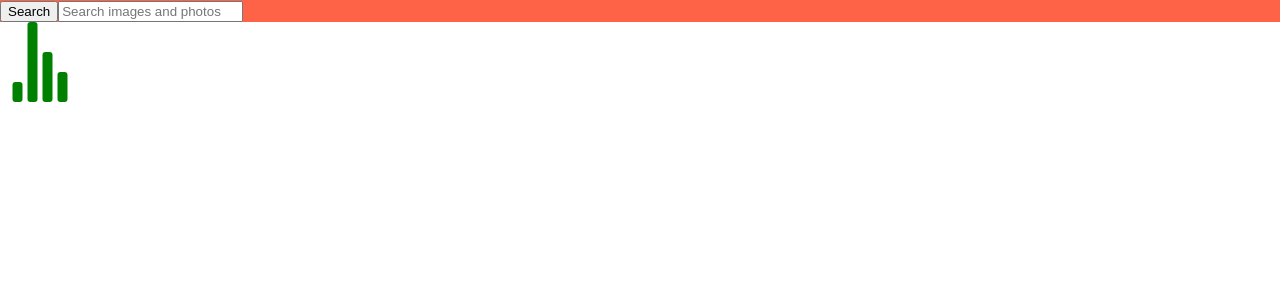
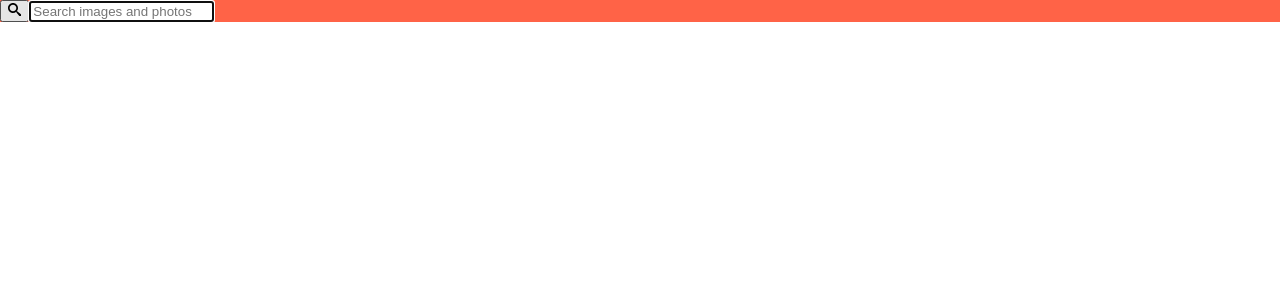
Before and after one commit to swcAlexander/goit-react-hw-03-image-finder, a React (Create React App) app: page / in a window 1280 px wide. Shown: the top 300 px of the page. Built offline with nearby package versions, Linux system fonts and the light colour scheme.

Commit message:
some changes. Add searchbar

```diff
--- a/package.json
+++ b/package.json
@@ -12,8 +12,10 @@
     "notiflix": "^3.2.6",
     "react": "^18.1.0",
     "react-dom": "^18.1.0",
+    "react-icons": "^4.10.1",
     "react-loader-spinner": "^5.3.4",
     "react-scripts": "5.0.1",
+    "react-toastify": "^9.1.3",
     "web-vitals": "^2.1.3"
   },
   "scripts": {
--- a/src/components/App.jsx
+++ b/src/components/App.jsx
@@ -1,62 +1,49 @@
 import React from 'react';
+import axios from 'axios';
+import Notiflix from 'notiflix';
 import Modal from './Modal/Modal';
-import { Searchbar } from './Searchbar/Searchbar';
-import { Loaader } from './Loader/Loader';
+import Searchbar from './Searchbar/Searchbar';
+import { ToastContainer } from 'react-toastify';
+import { Loader } from './Loader/Loader';
+import 'react-toastify/dist/ReactToastify.css';
 
 export class App extends React.Component {
   state = {
+    images: [],
     showModal: false,
+    loading: false,
   };
-  // searchQuery = '';
-  // page = 1;
-  // PER_PAGE = 40;
 
-  // const fetchGallery = () => {
-  //   const axiosOptions = {
-  //     method: 'get',
-  //     url: 'https://pixabay.com/api/',
-  //     params: {
-  //       key: '35072085-a0b1b3afc3e4ed85b172a35ba',
-  //       q: `${this.searchQuery}`,
-  //       image_type: 'photo',
-  //       orientation: 'horizontal',
-  //       safesearch: true,
-  //       page: `${this.page}`,
-  //       per_page: `${this.PER_PAGE}`,
-  //     },
-  //   };
-  //   try {
-  //     const response = axios(axiosOptions);
+  async fetchGallery() {
+    const axiosOptions = {
+      method: 'get',
+      url: 'https://pixabay.com/api/',
+      params: {
+        key: '35072085-a0b1b3afc3e4ed85b172a35ba',
+        q: `${this.searchQuery}`,
+        image_type: 'photo',
+        orientation: 'horizontal',
+        safesearch: true,
+        page: `${this.page}`,
+        per_page: `${this.PER_PAGE}`,
+      },
+    };
+    try {
+      const response = await axios(axiosOptions);
 
-  //     this.incrementPage();
-  //     return response.data;
-  //   } catch {
-  //     console.log('Помилка!');
-  //   }
-  // };
-
-  // incrementPage = () => {
-  //   this.page += 1;
-  // };
-
-  // resetPage = () => {
-  //   this.page = 1;
-  // };
-
-  // resetEndOfHits = () => {
-  //   this.endOfHits = false;
-  // };
-  // hasMoreImages = () => {
-  //   return this.page === Math.ceil(this.totalPages / this.per_page);
-  // };
-
-  // getquery = () => {
-  //   return this.searchQuery;
-  // };
-
-  // setquery = newQuery => {
-  //   this.searchQuery = newQuery;
-  // };
+      this.incrementPage();
+      return response.data;
+    } catch {
+      console.log('Помилка!');
+      Notiflix.Notify.info(
+        "We're sorry, but you've reached the end of search results."
+      );
+      // refs.loadMoreEl.classList.add('is-hidden');
+    }
+  }
+  handleFormSubmit = imageName => {
+    console.log(imageName);
+  };
   toggleModal = () => {
     this.setState(({ showModal }) => ({
       showModal: !showModal,
@@ -67,8 +54,9 @@ export class App extends React.Component {
     const { showModal } = this.state;
     return (
       <div>
-        <Searchbar />
-        <Loaader />
+        <Searchbar onSubmit={this.handleFormSubmit} />
+        {this.state.loading && <Loader />}
+        {this.state.images.lenght && this.state.images}
         {showModal && (
           <Modal onClose={this.toggleModal}>
             <img src="" alt="" />
@@ -77,6 +65,7 @@ export class App extends React.Component {
             </button>
           </Modal>
         )}
+        <ToastContainer autoClose={3000} />
       </div>
     );
   }
--- a/src/components/Loader/Loader.jsx
+++ b/src/components/Loader/Loader.jsx
@@ -1,7 +1,7 @@
 import React from 'react';
 import { Audio } from 'react-loader-spinner';
 
-export const Loaader = () => {
+export const Loader = () => {
   return (
     <Audio
       height="80"
--- a/src/components/Searchbar/Searchbar.jsx
+++ b/src/components/Searchbar/Searchbar.jsx
@@ -1,22 +1,43 @@
 import React from 'react';
+import { ImSearch } from 'react-icons/im';
+import { toast } from 'react-toastify';
 import styles from 'components/Searchbar/Searchbar.module.css';
 
-export const Searchbar = onSumbit => {
+export default class Searchbar extends React.Component {
+  state = {
+    imageName: '',
+  };
+  handleNameChange = event => {
+    this.setState({ imageName: event.currentTarget.value.toLowerCase() });
+  };
+  hundleSumbit = event => {
+    event.preventDefault();
+    if (this.state.imageName.trim() === '') {
+      toast.error('Please, input image name');
+      return;
+    }
+    this.props.onSubmit(this.state.imageName);
+    this.setState({ imageName: '' });
+  };
+  render() {
     return (
       <header className={styles.searchbar}>
-      <form className="form">
-        <button type="submit" class="button">
-          <span className="button-label">Search</span>
+        <form className="form" onSubmit={this.hundleSumbit}>
+          <button type="submit" className="button">
+            <ImSearch />
           </button>
 
           <input
-          clasName="input"
+            onChange={this.handleNameChange}
+            value={this.state.imageName}
+            className="input"
             type="text"
-          autocomplete="off"
-          autofocus
+            autoComplete="off"
+            autoFocus
             placeholder="Search images and photos"
           />
         </form>
       </header>
     );
-};
+  }
+}
```
Also changed, not shown: src/components/Searchbar/search_icon-icons.com_74128.svg (added), 1 other file (tests, documents, lock files or other folders). Lines whose indentation alone changed are shown as unchanged.
